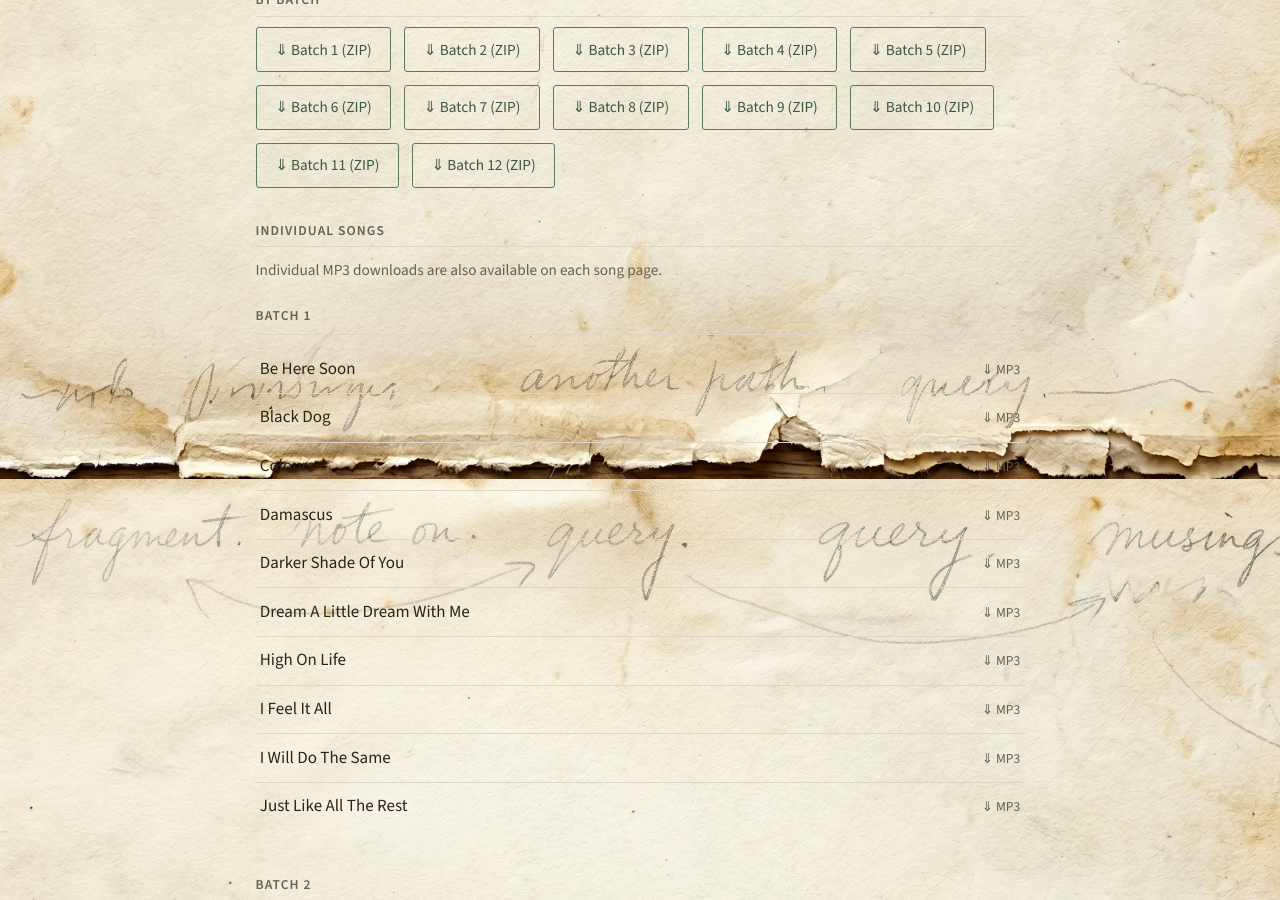
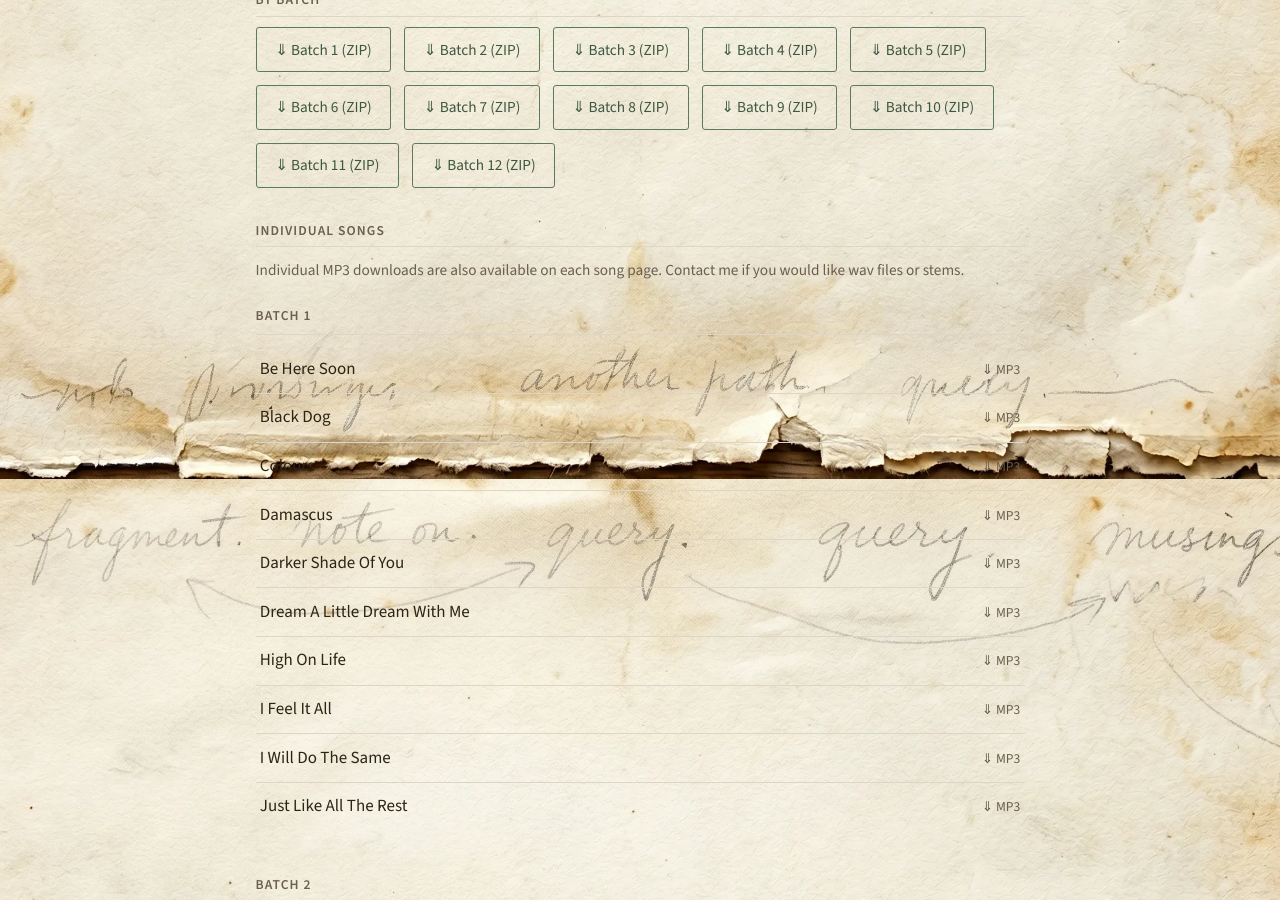
Before and after one commit to seanmcgrath42/seanmcgrathmusic.com, a Jekyll site: the page built from mp3s/index.html, in a window 1280 px wide and 900 px high, scrolled down 421 px. Built offline with Jekyll 4.4.1, drawn with Linux system fonts in a browser that asks for light colours.

Commit message:
Add wav/stems contact note to MP3s page
Co-Authored-By: Claude Sonnet 4.6 <noreply@anthropic.com>

```diff
--- a/mp3s/index.html
+++ b/mp3s/index.html
@@ -32,7 +32,7 @@ title: MP3 Downloads
 
 <section class="mp3-section">
   <h2 class="batch-heading">Individual Songs</h2>
-  <p class="section-intro">Individual MP3 downloads are also available on each song page.</p>
+  <p class="section-intro">Individual MP3 downloads are also available on each song page. Contact me if you would like wav files or stems.</p>
   {% assign sorted = site.data.songs | sort: "batch_position" | sort: "batch" %}
   {% for batch_num in (1..12) %}
     {% assign batch_songs = sorted | where: "batch", batch_num %}
```
